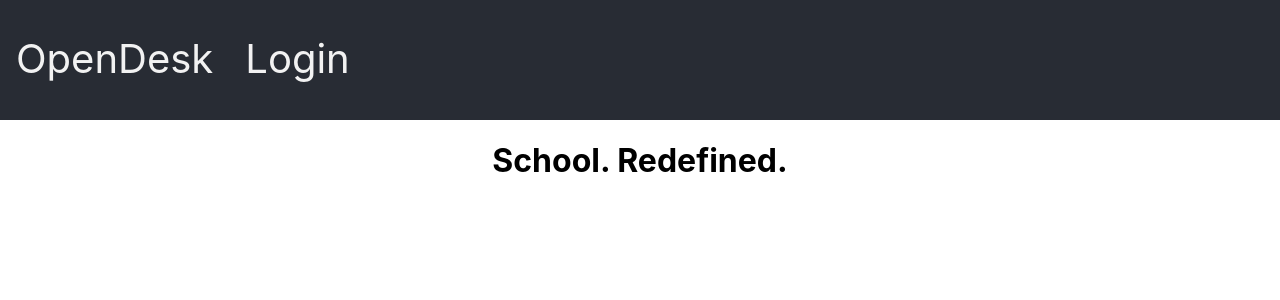
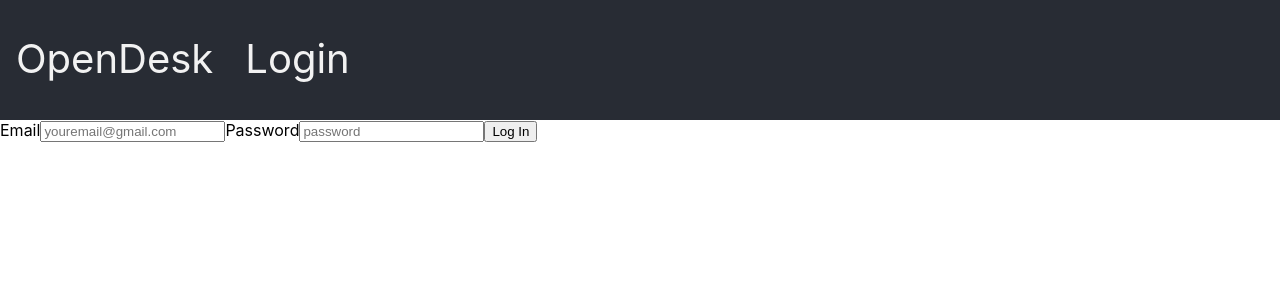
Before and after one commit to Shivam-Panda/MHacks, a React (Create React App) app in the folder web/: page / in a window 1280 px wide. Shown: the top 300 px of the page. Built offline with nearby package versions, Linux system fonts and the light colour scheme.

Commit message:
Minor updates
Added Login

```diff
--- a/web/src/App.tsx
+++ b/web/src/App.tsx
@@ -2,6 +2,7 @@ import React from 'react';
 import logo from './logo.svg';
 import './App.css';
 import Nav from './components/nav'
+import Login from './components/login'
 import Home from './components/home';
 import {
   BrowserRouter as Router,
@@ -12,13 +13,19 @@ import {
 
 function App() {
   return (
-    <Router>
+    <>
+    <Nav />
+    <Login/>
+    </>
+    /*
+  <Router>
       <Routes>
         <Route path='/' element={<Nav />}>
           <Route index element={<Home />}/>
         </Route>
       </Routes>
     </Router>
+  */
   );
 }
 
--- a/web/src/components/login.tsx
+++ b/web/src/components/login.tsx
@@ -1,12 +1,23 @@
-import React from 'react'
+import React, { useState } from 'react'
 
-const login = () => {
+const Login = () => {
+   const [email, setEmail] = useState('');
+   const [pass, setPass] = useState('');
+
+   const HandleSubmit= (e: any) => {
+     console.log(email);
+   }
   return (
     <>
-
-
+        <form>
+            <label>Email</label>
+            <input value={email} onChange={(e)=>setEmail(e.target.value)}id="email_login" placeholder="youremail@gmail.com" />
+            <label>Password</label>
+            <input value={pass} onChange={(e)=>setPass(e.target.value)}id="password_login" placeholder="password" />
+            <button type="submit">Log In</button>
+        </form>
     </>
   )
 }
 
-export default login
+export default Login
```
Also changed, not shown: web/src/components/component.css (line endings or trailing spaces).
